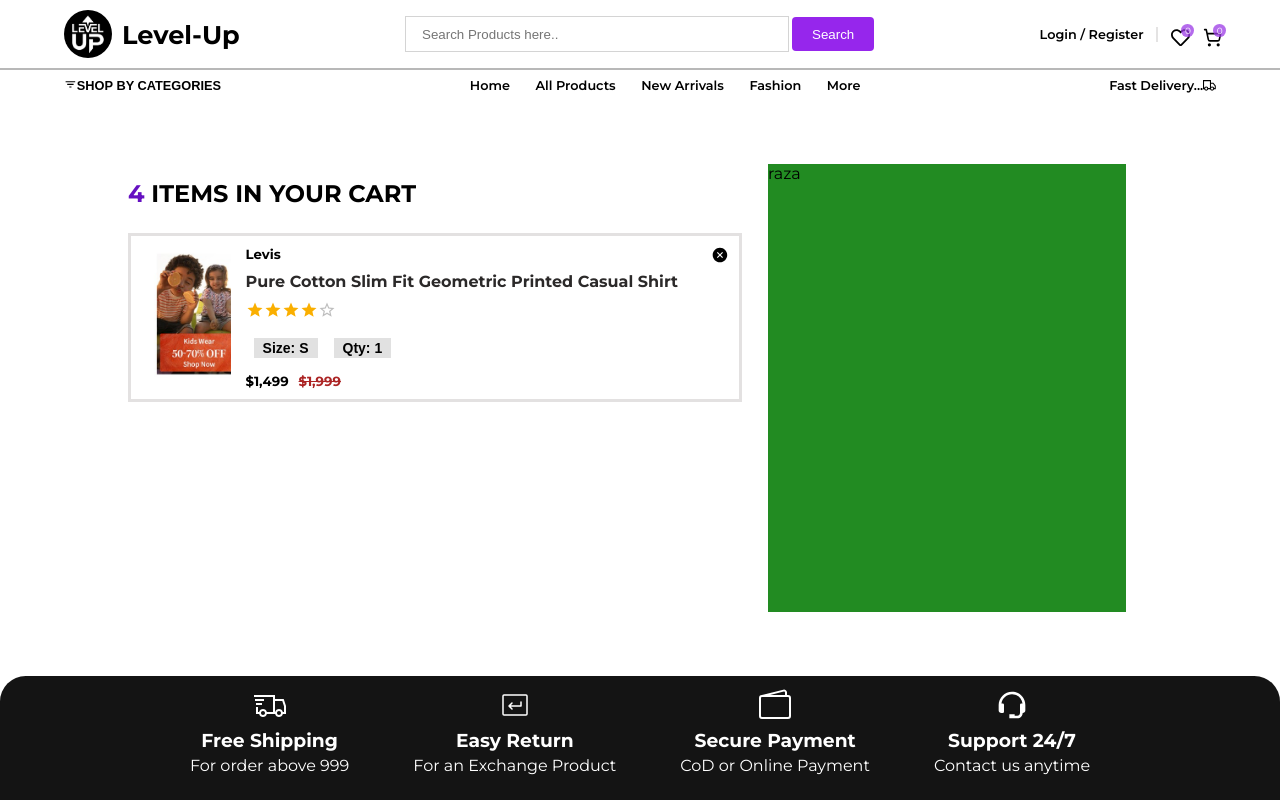
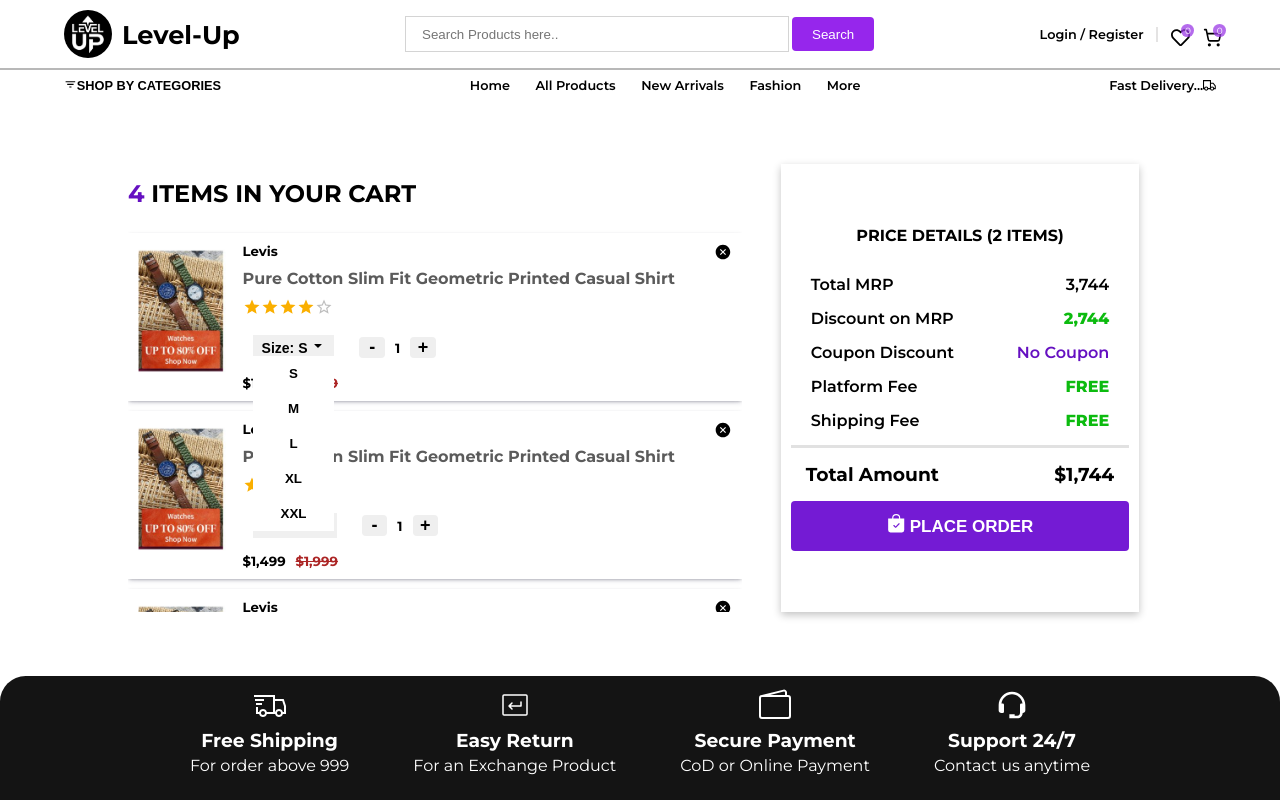
Before and after one commit to Masoom1707/Mega_E-Commerce, a React (Vite) app in the folder Frontend/: page /cart in a window 1280 px wide. Both pictures are taken after a click on the button "Size: S". Shown: the top 800 px of the page. Built offline with nearby package versions, Linux system fonts and the light colour scheme.

Commit message:
added more functionality to the cart page

```diff
--- /dev/null
+++ b/Frontend/src/components/CartItem.jsx
@@ -0,0 +1,76 @@
+import {IoCloseCircleSharp} from 'react-icons/io5'
+import {GoTriangleDown} from 'react-icons/go'
+
+import Rating from "@mui/material/Rating";
+
+import {NavLink} from 'react-router-dom'
+import { useState } from 'react';
+
+const CartItem = (props) => {
+
+    // for opening of dropdown and selecting the values
+    const [sizeDrodown, setSizeDropdown] = useState(false)
+    const [selectSize, setSelectSize] = useState(props.size)
+    const handleSizeDropClick = (e) => {
+        setSizeDropdown(e.currentTarget)
+        setSizeDropdown(!sizeDrodown)
+    }
+    const handleSizeClose = (e) => {
+        setSelectSize(e.target.value)
+        setSizeDropdown(!sizeDrodown)
+    }
+
+    // state handeling for the quantity
+    const [quantity, setQuantity] = useState(1)
+    const handleDec = () => {
+      if(quantity > 1) setQuantity(quantity - 1)
+    }
+
+
+  return (
+    <div className="cart_list_section">
+<div className="leftside">
+  <NavLink to='/product-details/77'>
+  <div className="img_container">
+    <img src="./public/Images/10.jpg" alt="" />
+  </div>
+  </NavLink>
+</div>
+<div className="rightside">
+<IoCloseCircleSharp style={{float:"right", fontSize:"1.4vw", cursor:"pointer"}} />
+  <h5>Levis</h5>
+  <NavLink to='/product-details/77'><h4>Pure Cotton Slim Fit Geometric Printed Casual Shirt</h4></NavLink>
+  <Rating name="size-small" defaultValue={4} size="small" readOnly />
+  <div className="qty_size">
+
+    <button onClick={handleSizeDropClick}>Size: {selectSize} <GoTriangleDown />
+    {sizeDrodown && (
+        <div className="dropdown">
+        <button onClick={handleSizeClose} value='S'>S</button>
+        <button onClick={handleSizeClose} value='M'>M</button>
+        <button onClick={handleSizeClose} value='L'>L</button>
+        <button onClick={handleSizeClose} value='XL'>XL</button>
+        <button onClick={handleSizeClose} value='XXL'>XXL</button>
+    </div>
+    )}
+    </button>
+
+    <div className='inc_dec'>
+      <button className='red' onClick={handleDec}>-</button>
+      <h5>{quantity}</h5>
+      <button className='green' onClick={() => setQuantity(quantity + 1)}>+</button>
+    </div>
+
+  </div>
+
+
+  <div className="price">
+      <h5>$1,499</h5>
+      <h5 className="highPrice">$1,999</h5>
+  </div>
+</div>
+</div>
+  )
+}
+
+export default CartItem
--- a/Frontend/src/components/ProductList.jsx
+++ b/Frontend/src/components/ProductList.jsx
@@ -1,33 +1,45 @@
-import  Rating  from '@mui/material/Rating'
-import React from 'react'
-import { NavLink } from 'react-router-dom'
+import Rating from "@mui/material/Rating";
+import React from "react";
+import { NavLink } from "react-router-dom";
 
-import {MdZoomOutMap} from 'react-icons/md'
-import {FaRegHeart} from 'react-icons/fa'
-import {IoGitCompareOutline} from 'react-icons/io5'
-
+import { MdZoomOutMap } from "react-icons/md";
+import { FaRegHeart } from "react-icons/fa";
+import { IoGitCompareOutline } from "react-icons/io5";
 
 const ProductList = () => {
   return (
-    <NavLink to='/product-details/77'>
+    <NavLink to="/product-details/77">
       <div className="product_items">
         <div className="image_wrapper">
-            <img src="./public/images/15.jpg" alt="product" />
-            <div className="icon_list">
-              <button><MdZoomOutMap className='product-icon' /></button>
-              <button><FaRegHeart className='product-icon' /></button>
-              <button><IoGitCompareOutline className='product-icon' /></button>
-            </div>
+          <img src="./public/images/18.jpg" alt="product" />
+          <div className="icon_list">
+            <button>
+              <MdZoomOutMap className="product-icon" />
+            </button>
+            <button>
+              <FaRegHeart className="product-icon" />
+            </button>
+            <button>
+              <IoGitCompareOutline className="product-icon" />
+            </button>
+          </div>
         </div>
         <div className="product_details">
           <h2>Product Name</h2>
-          <h4> <span className='old_price'>$40</span> $20</h4>
-          <Rating name='size-small' defaultValue={4} size='small' readOnly />
-          <button className='cart'>Add to Cart</button>
+          <h4>
+            <span className="old_price">$40</span> $20
+            <Rating
+              style={{ float: "right" }}
+              name="size-small"
+              defaultValue={4}
+              size="small"
+              readOnly
+            />
+          </h4>
         </div>
-    </div>
+      </div>
     </NavLink>
-  )
-}
+  );
+};
 
-export default ProductList
+export default ProductList;
--- a/Frontend/src/css/cart_container.css
+++ b/Frontend/src/css/cart_container.css
@@ -1,6 +1,6 @@
 .Cart_container{
     display: flex;
-    gap: 2vw;
+    gap: 3vw;
     padding: 5% 10%;
 }
 
@@ -24,7 +24,7 @@
 }
 
 .cart_list_section{
-    border: 3px solid rgb(227, 225, 225);
+    box-shadow: rgba(50,50,93,0.25) 0px 2px 5px -1px, rgba(0,0,0,0.3) 0px 1px 3px -1px;
     display: flex;
     gap: 15px;
     margin: 10px 0 0  0;
@@ -42,22 +42,51 @@
 
 .rightside{
     width: 100%;
+
     & h4{
         margin: 10px 0;
-        color: #2b2929;
+        color: #5b5b5b;
     }
 }
 
-
-.qty_size button{
-    padding: 2px 9px;
+.qty_size{
+    display: flex;
+    align-items: center;
+  & > button{
+    padding: 4px 9px;
     font-size: 14px;
     font-weight: 700;
     border: none;
-    background-color: #e1e1e1;
     cursor: pointer;
-    margin: 15px 8px;
+    margin: 15px 25px 15px 10px ;
+    position: relative;
+    background-color: #f0f0f0;
+  }
+
 }
+
+.inc_dec{
+    display: flex;
+    align-items: center;
+    gap: 10px;
+  }
+  .inc_dec button{
+    width: 2vw;
+    border-radius: 4px;
+    border: none;
+    background-color: #efefef;
+    font-size: 18px;
+    font-weight: 600;
+    cursor: pointer;
+  }
+  .inc_dec .red:hover{
+    background-color: rgba(236, 13, 13, 0.7);
+    color: white;
+  }
+  .inc_dec .green:hover{
+    background-color: rgba(8, 127, 12, 0.7);
+    color: white;
+  }
 
 .price{
     display: flex;
@@ -68,15 +97,77 @@
     }
 }
 
+.dropdown{
+    position: absolute;
+    left: 0;
+    z-index: 1;
+    width: 100%;
+    & > button{
+        width: 100%;
+        border: none;
+        padding: 10px 0;
+        font-weight: 700;
+        cursor: pointer;
+    background-color: #ffffff;
+    }
+    & > button:hover{
+    background-color: #e7e6e6;
 
-
-
+    }
+}
 
 
 
 
 
 .cart_left_side{
-    background-color: forestgreen;
+    box-shadow: rgba(0, 0, 0, 0.24) 0px 3px 8px;
     flex-basis: 35%;
+    display: flex;
+    justify-content: center;
+    flex-direction: column;
+    padding: 0 10px;
+    & span{
+        float: right;
+      }
+      & h3{
+        padding: 15px;
+      }
+      & button{
+        width: 100%;
+        font-size: 17px;
+        text-transform: uppercase;
+        padding: 13px 0;
+        border-radius: 4px;
+        font-weight: 700;
+        background-color: #741bd4;
+        color: white;
+        border: none;
+        cursor: pointer;
+      }
+    & button:hover{
+        background-color: #450788;
+    }
+    & h4{
+        text-align: center;
+        text-transform: uppercase;
+        margin-bottom: 30px;
+    }
 }
+
+
+.price_div{
+    border-bottom: 3px solid rgb(225, 225, 225);
+    & p{
+        margin: 15px 20px;
+        font-weight: 600;
+      }
+
+      & .free{
+        color: #0cbb0f;
+        font-weight: 800;
+      }
+      & .coupon{
+        color: #6510c1;
+      }
+}
--- a/Frontend/src/css/home.css
+++ b/Frontend/src/css/home.css
@@ -151,18 +151,3 @@
 .product-icon{
   font-size: 1vw;
 }
-
-.cart{
-  display: block;
-  background-color: #fff;
-  width: 100%;
-  outline: none;
-  border: 2px solid #874ab5;
-  padding: 0.4vw 0;
-  margin: 0.5vw 0;
-  font-size: 1vw;
-  font-weight: 600;
-  color: #874ab5;
-  border-radius: 0.2vw;
-  cursor: pointer;
-}
--- a/Frontend/src/pages/CartPage.jsx
+++ b/Frontend/src/pages/CartPage.jsx
@@ -1,6 +1,8 @@
 import "../css/cart_container.css";
-import Rating from "@mui/material/Rating";
-import {IoCloseCircleSharp} from 'react-icons/io5'
+import {BsFillBagCheckFill} from 'react-icons/bs'
+
+
+import CartItem from "../components/CartItem";
 
 const CartPage = () => {
   return (
@@ -8,33 +10,25 @@
       <div className="cart_right_side">
         <h2><span>4</span> Items in your cart</h2>
 
-        <div className="cart_list_section">
-          <div className="leftside">
-            <div className="img_container">
-              <img src="./public/Images/13.jpg" alt="" />
-            </div>
-          </div>
-          <div className="rightside">
-        <IoCloseCircleSharp style={{float:"right", fontSize:"1.4vw", cursor:"pointer"}} />
-            <h5>Levis</h5>
-            <h4>Pure Cotton Slim Fit Geometric Printed Casual Shirt</h4>
-            <Rating name="size-small" defaultValue={4} size="small" readOnly />
-            <div className="qty_size">
-              <button>Size: S</button>
-              <button>Qty: 1</button>
-            </div>
-            <div className="price">
-                <h5>$1,499</h5>
-                <h5 className="highPrice">$1,999</h5>
-            </div>
-          </div>
-        </div>
-
-
-
+        <CartItem size='S' />
+        <CartItem size='M' />
+        <CartItem size='XL' />
 
       </div>
-      <div className="cart_left_side">raza</div>
+      <div className="cart_left_side">
+        <div className="price_breakout_section">
+          <h4>Price details (2 Items)</h4>
+          <div className="price_div">
+            <p>Total MRP <span>3,744</span></p>
+            <p>Discount on MRP <span className="free">2,744</span></p>
+            <p>Coupon Discount <span className="coupon">No Coupon</span></p>
+            <p>Platform Fee <span className="free">FREE</span></p>
+            <p>Shipping Fee <span className="free">FREE</span></p>
+          </div>
+          <h3>Total Amount <span>$1,744</span></h3>
+          <button><BsFillBagCheckFill style={{fontSize:"2.3vh"}} /> place order</button>
+        </div>
+      </div>
     </div>
   );
 };
```
Also changed, not shown: Frontend/src/css/productList.css (+0 -12 lines).
